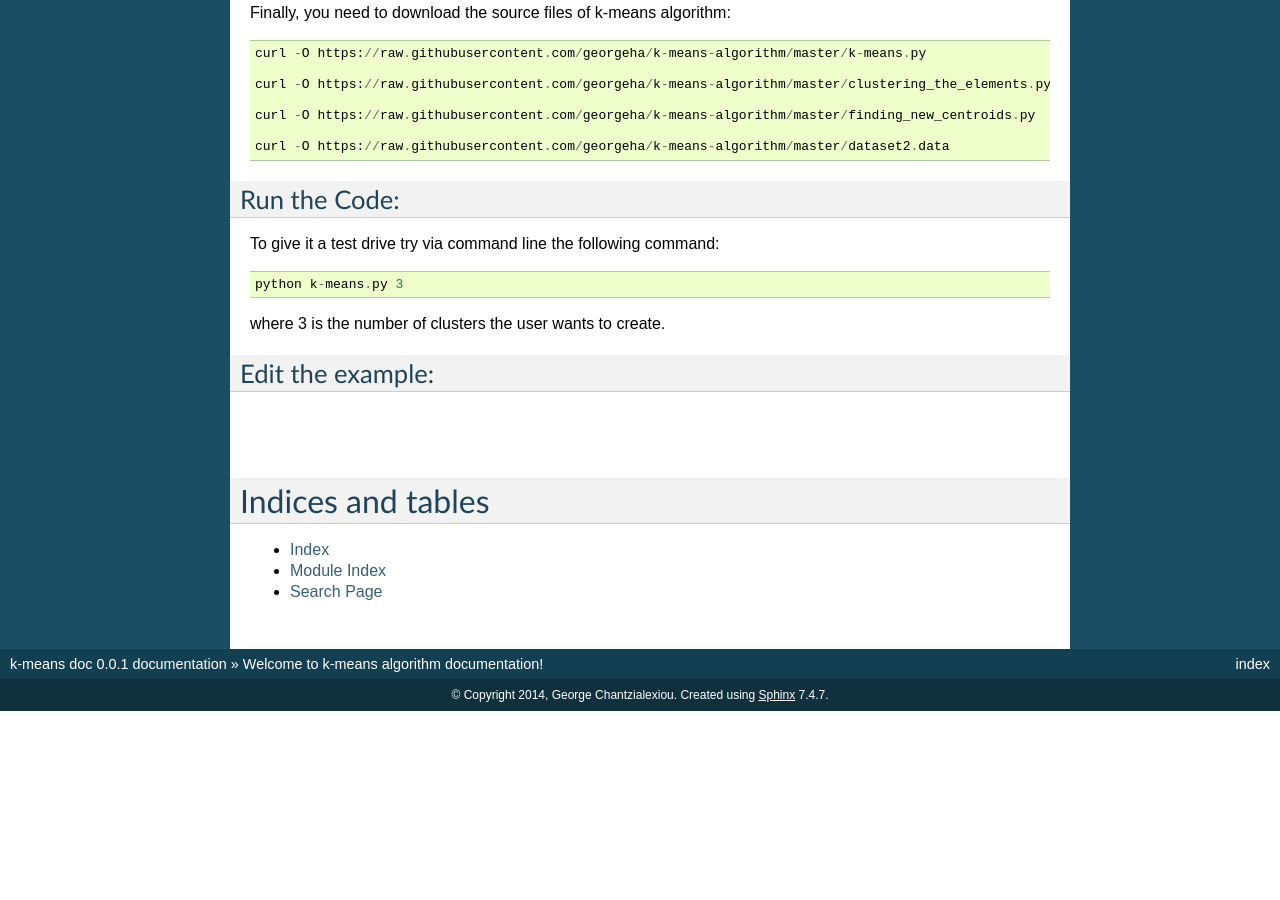
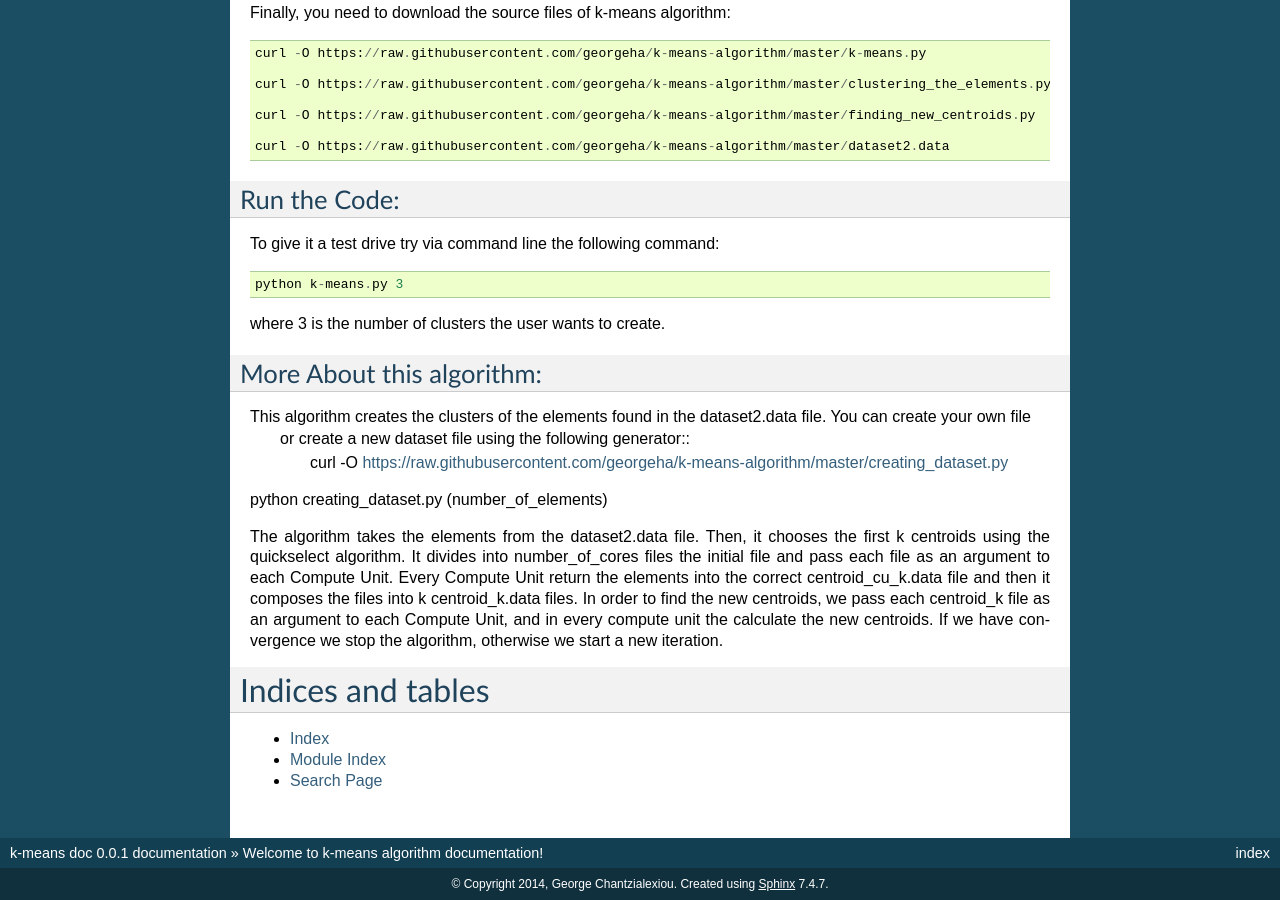
Before and after one commit to georgeha/k-means-algorithm, a Sphinx documentation site: the page built from docs/source/index.rst, in a window 1280 px wide and 900 px high, scrolled down 735 px. Built offline with Sphinx 7.4.7, drawn with Linux system fonts in a browser that asks for light colours; before the commit the page ends 1446 px from its top, so only the background shows below that; some of the changed text lies outside the part shown.

Commit message:
More about this Algorithm Section

```diff
--- a/docs/source/index.rst
+++ b/docs/source/index.rst
@@ -54,11 +54,21 @@ To give it a test drive try via command line the following command::
 where 3 is the number of clusters the user wants to create.
 
 
-Edit the example:
-^^^^^^^^^^^^^^^^^
-|
-|
-|
+More About this algorithm:
+^^^^^^^^^^^^^^^^^^^^^^^^^^
+This algorithm creates the clusters of the elements found in the dataset2.data file. You can create your own file
+ or create a new dataset file using the following generator::
+	curl -O https://raw.githubusercontent.com/georgeha/k-means-algorithm/master/creating_dataset.py
+
+python creating_dataset.py (number_of_elements)
+
+The algorithm takes the elements from the dataset2.data file. Then, it chooses the first k centroids using the
+quickselect algorithm.
+It divides into number_of_cores files the initial file and pass each file as an argument to each Compute Unit.
+Every Compute Unit return the elements into the correct centroid_cu_k.data file and then it composes the files into
+k centroid_k.data files. In order to find the new centroids, we  pass each centroid_k file as an argument to each Compute
+Unit, and in every compute unit the calculate the new centroids. If we have convergence we stop the algorithm, otherwise
+we start a new iteration.
 
 .. toctree::
    :maxdepth: 2
```
